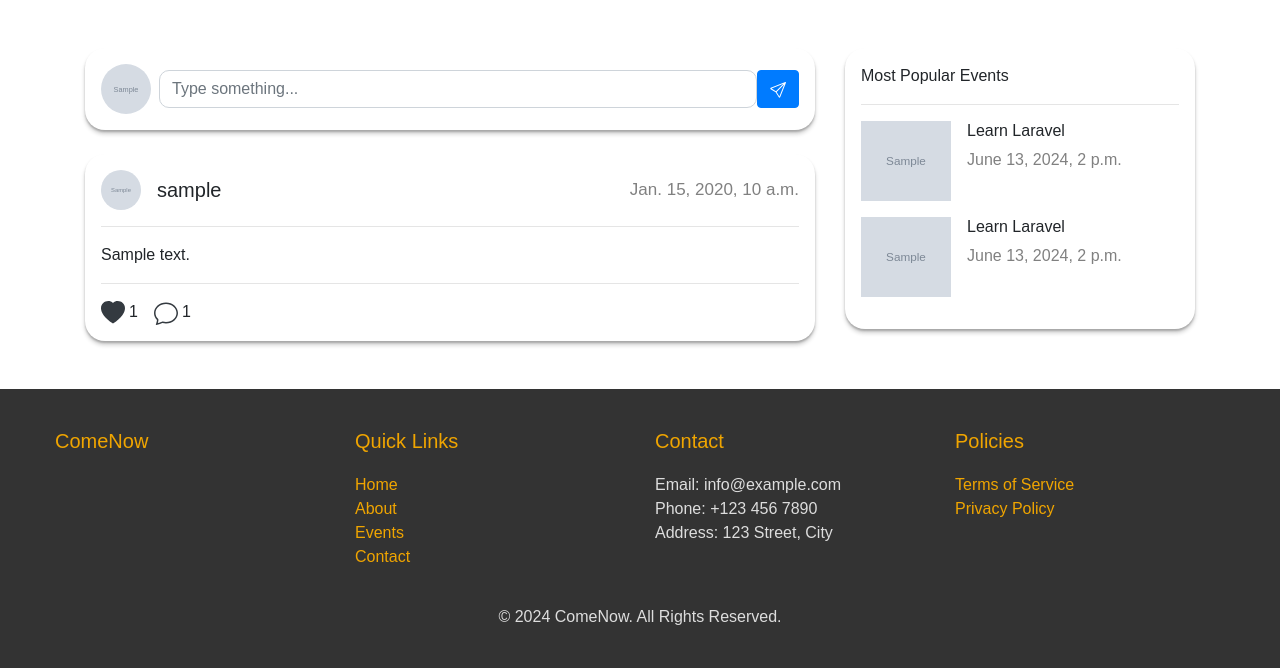
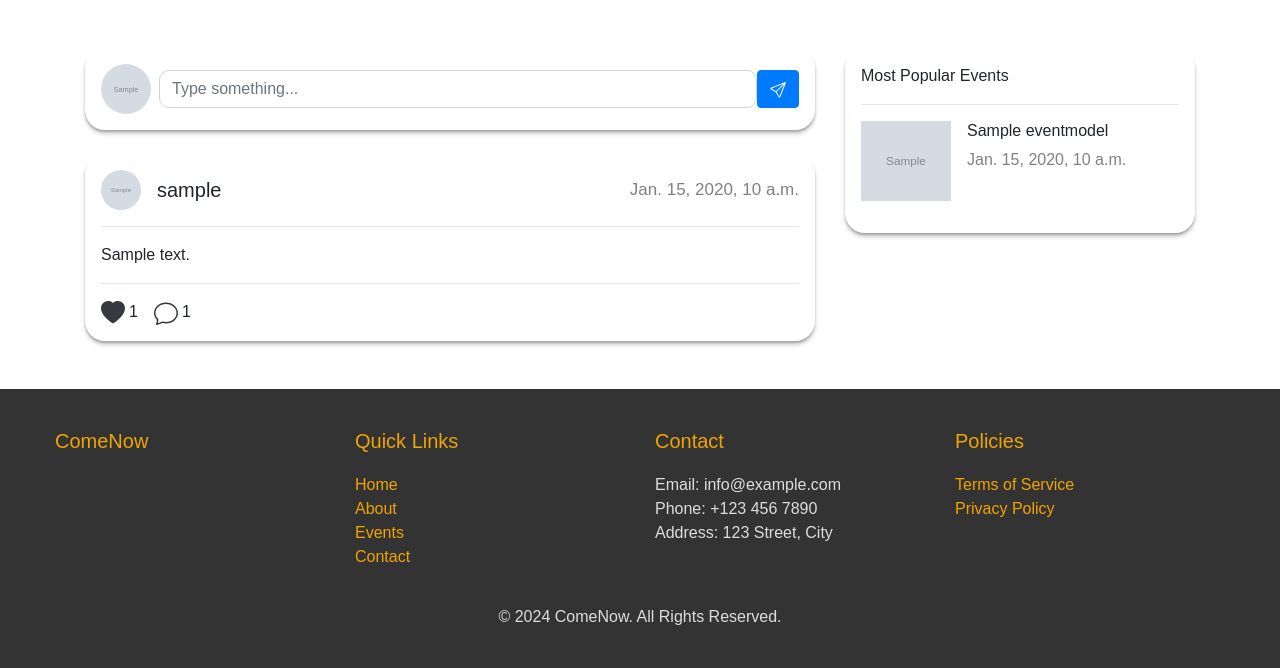
Before and after one commit to Haikalfkri/ComeNow, a Django app: page /posts/ in a window 1280 px wide. Shown: the part 62-730 px from the top of the page. Run offline with Django 5.2, Linux system fonts and the light colour scheme; a user stored in the database is signed in; tables that the repository leaves empty hold one stand-in row (values such as "Sample post"); grey boxes marked "Sample" are stand-in pictures.

Commit message:
most popular event functionality

```diff
--- a/ComeNow/posts/views.py
+++ b/ComeNow/posts/views.py
@@ -2,12 +2,14 @@ from django.shortcuts import render, redirect, get_object_or_404
 from django.contrib.auth.decorators import login_required
 
 from .models import Posts, Comments
+from events.models import EventModel
 
 # Create your views here.
 @login_required
 def UserPosts(request):
     user = request.user
     posts = Posts.objects.all().order_by('-created')
+    events = EventModel.objects.all().order_by('-liked_count')
     if request.method == "POST":
         post_body = request.POST.get('post')
 
@@ -17,6 +19,7 @@ def UserPosts(request):
         return redirect("posts")
 
     context = {
+        'events': events,
         'posts': posts
     }
 
--- a/ComeNow/templates/post/post.html
+++ b/ComeNow/templates/post/post.html
@@ -84,24 +84,17 @@
                 <div class="card p-3" style="border-radius: 20px;">
                     <span id="">Most Popular Events</span>
                     <hr>
+                    {% for event in events %}
                     <div class="d-flex mb-3">
-                        <img src="{{ request.user.userprofile.get_profile_image_url }}" alt="" width="90" height="80">
+                        <img src="{{ event.imageUrl }}" alt="" width="90" height="80">
                         <div class="ml-3">
-                            <h6>Learn Laravel</h6>
+                            <h6>{{ event.name }}</h6>
                             <span  style="font-size: 16px; font-weight: w500; color: grey;">
-                                June 13, 2024, 2 p.m.
+                                {{ event.date }}
                             </span>
                         </div>
                     </div>
-                    <div class="d-flex mb-3">
-                        <img src="{{ request.user.userprofile.get_profile_image_url }}" alt="" width="90" height="80">
-                        <div class="ml-3">
-                            <h6>Learn Laravel</h6>
-                            <span  style="font-size: 16px; font-weight: w500; color: grey;">
-                                June 13, 2024, 2 p.m.
-                            </span>
-                        </div>
-                    </div>
+                    {% endfor %}
                 </div>
             </div>
         </div>
```
